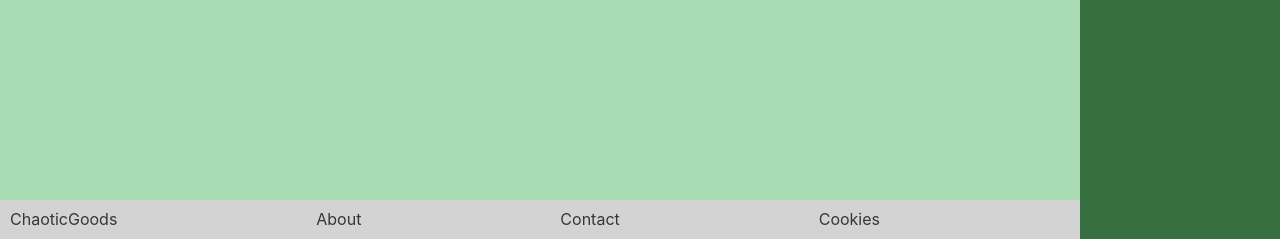
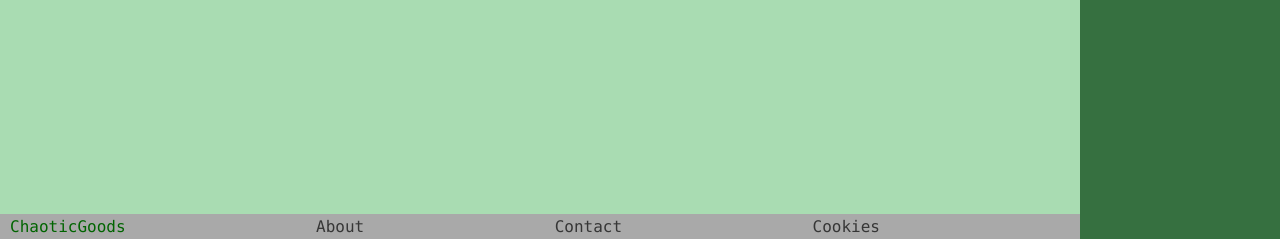
Before and after one commit to Alex-Senst/ChaoticGoods, a PHP site: page / in a window 1280 px wide. Shown: the part 561-800 px from the top of the page. Run offline with PHP 8.4, Linux system fonts and the light colour scheme.

Commit message:
Fix footer

```diff
--- a/styles.css
+++ b/styles.css
@@ -130,8 +130,8 @@ th:nth-child(4), td:nth-child(4) { width: 20%; text-align: center; } /* Total */
 th:nth-child(5), td:nth-child(5) { width: 40%; text-align: center; } /* Action */
 
 footer {
-    background: lightgrey;
-    color: rgb(54, 54, 54);
+    background: darkgray;
+    color: darkgreen;
     padding: 10px;
     text-align: left;
     width: calc(100% - 200px);
@@ -143,12 +143,14 @@ footer {
     justify-content: space-between;
     align-items: center;
     padding-right: 200px;
+    height: 25px;
 }
 
 footer p{
     margin: 0;
     padding: 0;
-    line-height: 1.2;
+    line-height: 1;
+    font-family: 'Monaco', monospace;
 }
 
 footer a {
@@ -158,5 +160,5 @@ footer a {
 
 footer a:hover {
     text-decoration: underline;
-    color: darkgrey;
+    color: black;
 }
```
Also changed, not shown: cookies.html (renamed from cookies.php).
